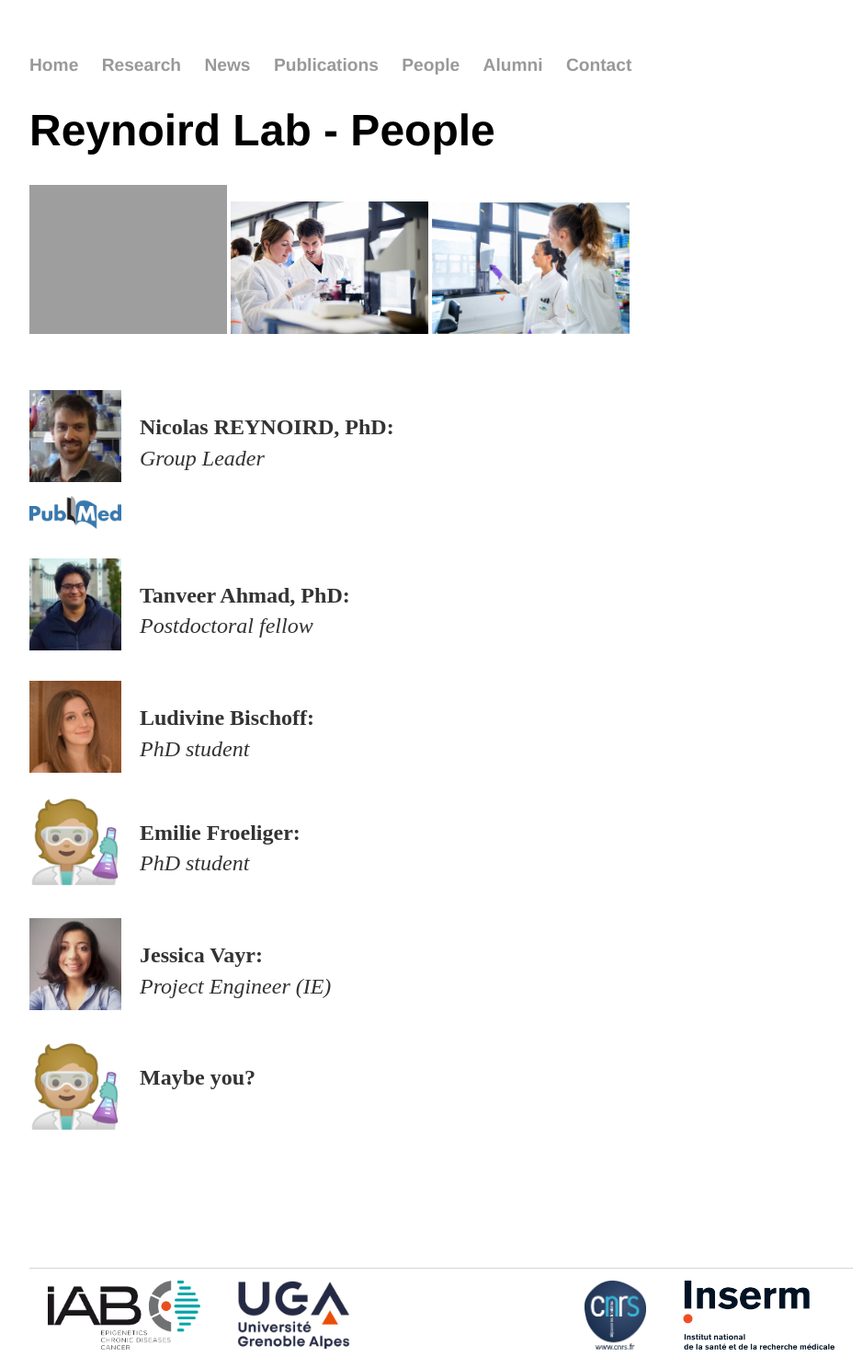
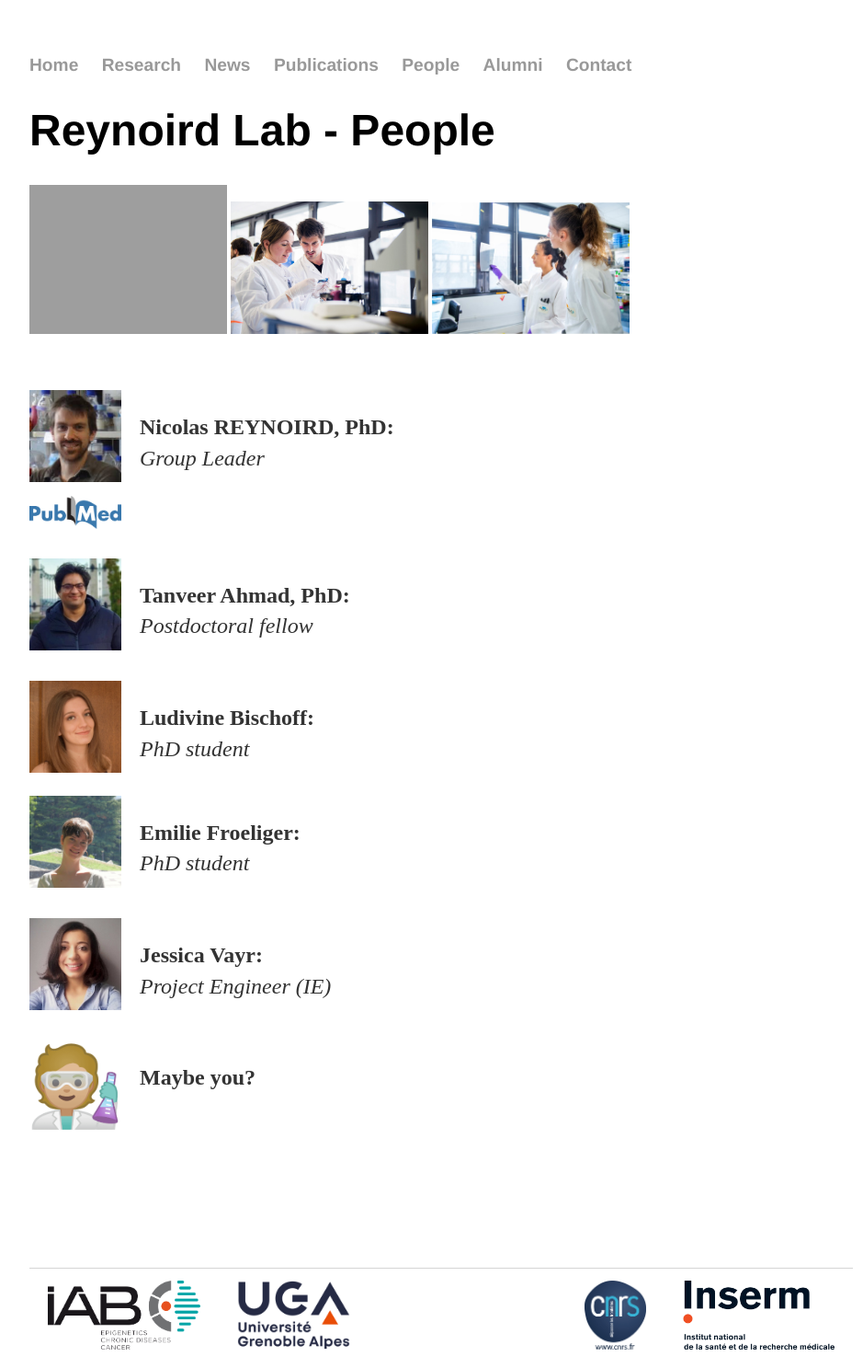
Before and after one commit to Reynoird-Lab/Reynoird-lab.github.io, a Jekyll site: the page built from People/index.html, in a window 1280 px wide. Shown: the whole page at 92% size, without its empty margins (160-1099 px from the left). Built offline with Jekyll 4.4.1, drawn with Linux system fonts in a browser that asks for light colours; Markdown is read by kramdown in place of the engine named in the settings.

Commit message:
Update index.html

```diff
--- a/People/index.html
+++ b/People/index.html
@@ -19,7 +19,7 @@
 <br>
 <img alt="LB" src="https://reynoird-lab.github.io/Images/Ludivine_Bischoff.jpg" style="margin: 0px 20px 10px 0px;" align="left" width="100"/> <p><b>Ludivine Bischoff: </b><br><i>PhD student</i><br>
 <br>
-<img alt="trainee" src="https://reynoird-lab.github.io/Images/logo_scientist.png" style="margin: 0px 20px 10px 0px;" align="left" width="100"/></a> <p><b>Emilie Froeliger:</b><br><i>PhD student</i><br></p>
+<img alt="trainee" src="https://reynoird-lab.github.io/Images/Emilie-Froeliger.JPG" style="margin: 0px 20px 10px 0px;" align="left" width="100"/></a> <p><b>Emilie Froeliger:</b><br><i>PhD student</i><br></p>
 <br>
 <img alt="JV" src="https://reynoird-lab.github.io/Images/Jessica_Vayr.jpg" style="margin: 0px 20px 10px 0px;" align="left" width="100"/> <p><b>Jessica Vayr: </b><br><i>Project Engineer (IE)</i><br></p>
 <br>
```
